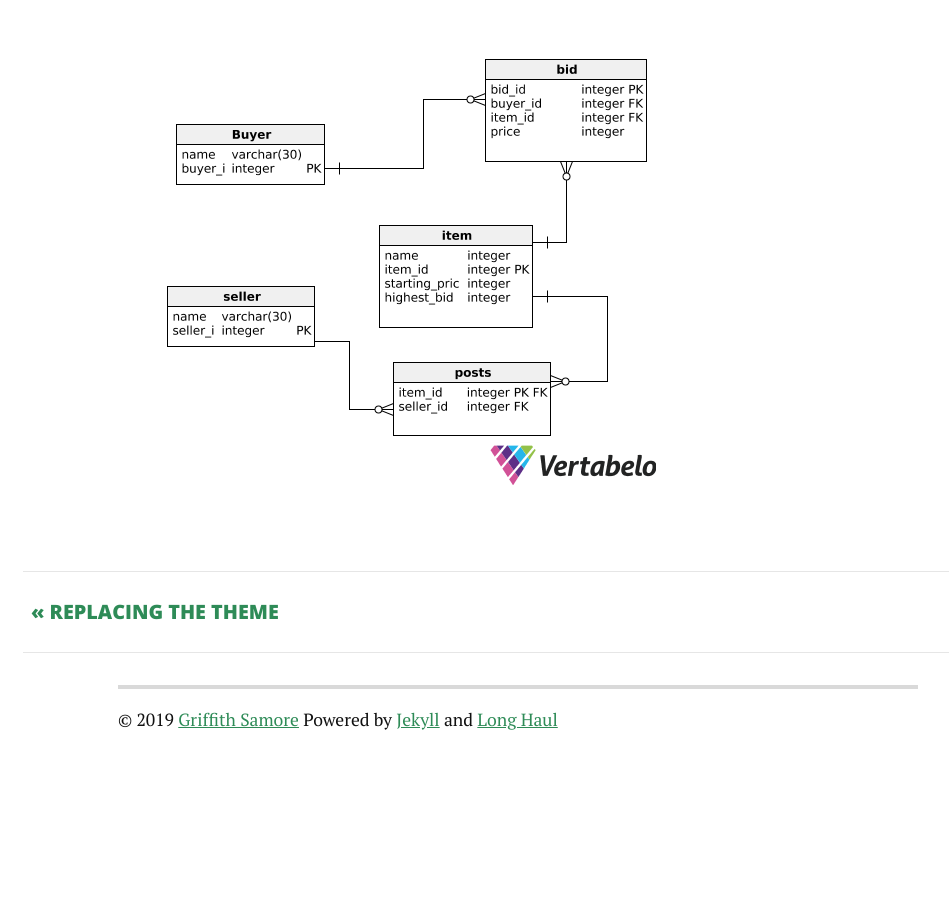
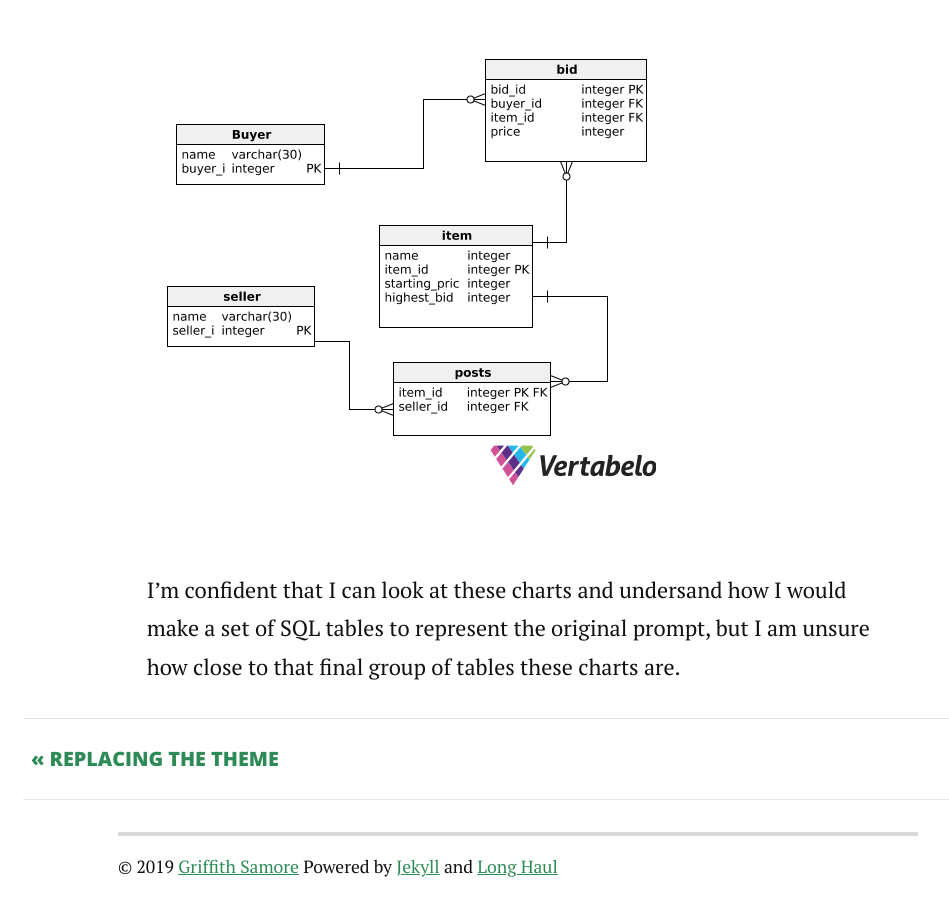
Before and after one commit to samoreGE/csci340blog, a Jekyll site: the page built from _posts/2019-10-02-data-modeling.markdown, in a window 1280 px wide and 900 px high, scrolled down 999 px. Shown: the whole window, without its empty margins (122-1071 px from the left). Built offline with Jekyll 4.4.1, drawn with Linux system fonts in a browser that asks for light colours; nearby versions of some CDN libraries; before the commit the page ends 1752 px from its top, so only the background shows below that.

Commit message:
Update 2019-10-02-data-modeling.markdown

```diff
--- a/_posts/2019-10-02-data-modeling.markdown
+++ b/_posts/2019-10-02-data-modeling.markdown
@@ -8,3 +8,5 @@ This week, I needed to model the auction in both Draw.io and Vertabello, the res
 
 ![Draw.io chart](https://raw.githubusercontent.com/samoreGE/csci340blog/master/assets/img/drawio.png "Draw.io chart")
 ![Vertabello chart](https://raw.githubusercontent.com/samoreGE/csci340blog/master/assets/img/vertabello.png "Vertabello chart")
+
+I'm confident that I can look at these charts and undersand how I would make a set of SQL tables to represent the original prompt, but I am unsure how close to that final group of tables these charts are.
```
